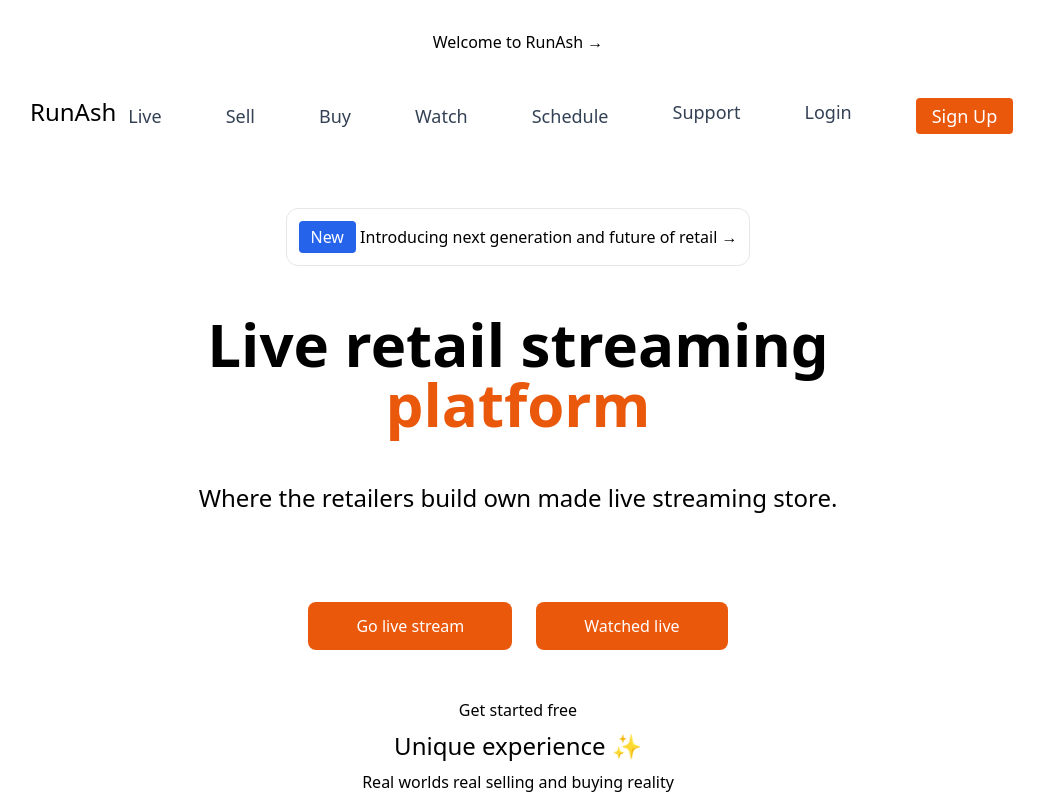
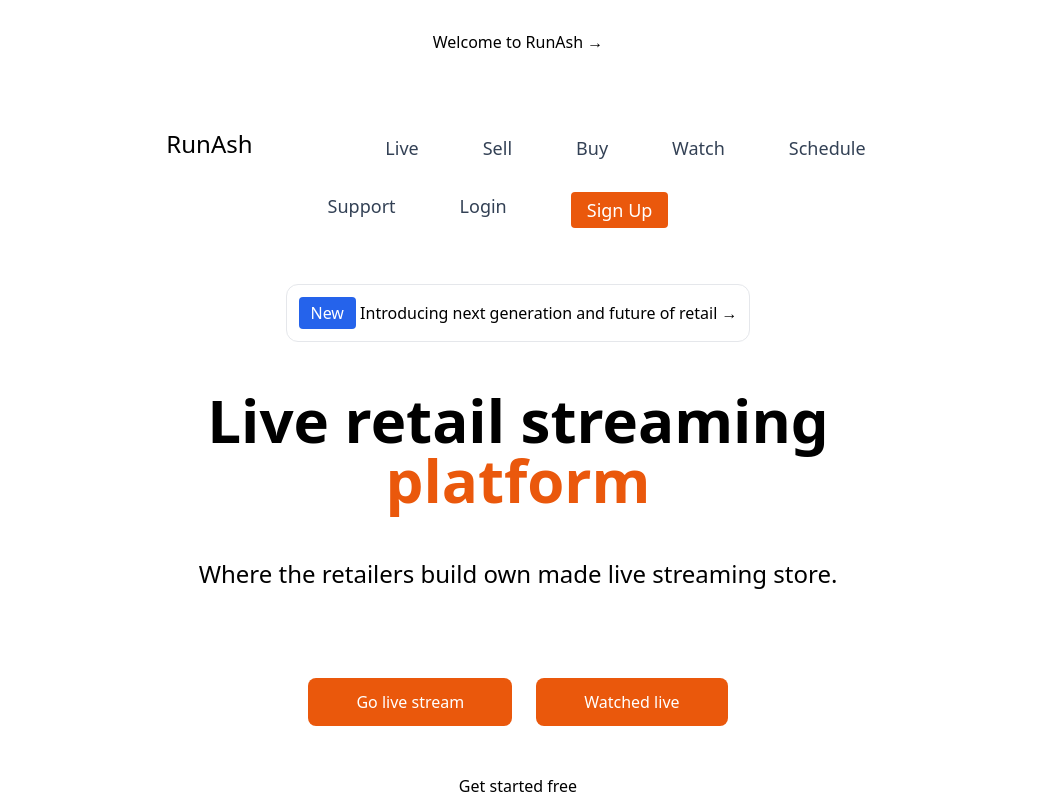
Before and after one commit to Vaibhavmurmu/nextjs13, a Next.js app: page / in a window 1280 px wide. Shown: the top 800 px of the page, without its empty margins (122-1166 px from the left). Built offline with nearby package versions, Linux system fonts and the light colour scheme.

Commit message:
change to be committed

```diff
--- a/components/Navbar.js
+++ b/components/Navbar.js
@@ -9,7 +9,7 @@ export default function Navbar() {
                     <p className="text-1xl font-normal">Welcome to RunAsh &rarr;</p>
                 </text>
             </div>
-        <div className="flex flex-row items-center justify-between w-full px-6 py-4">
+        <div className="flex gap-6 mt-12 flex max-w-4xl flex-wrap items-center justify-around sm:w-full">
         <div className="flex flex-row items-centre">
             <image
             src="/"
```
